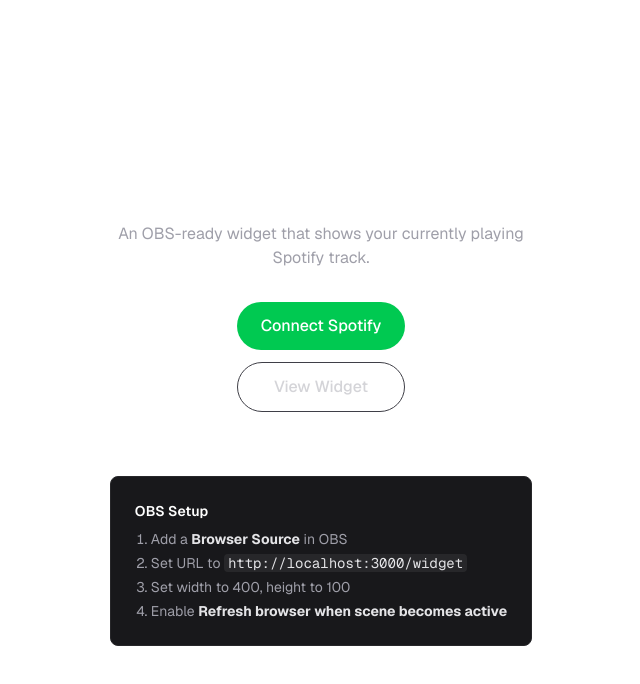
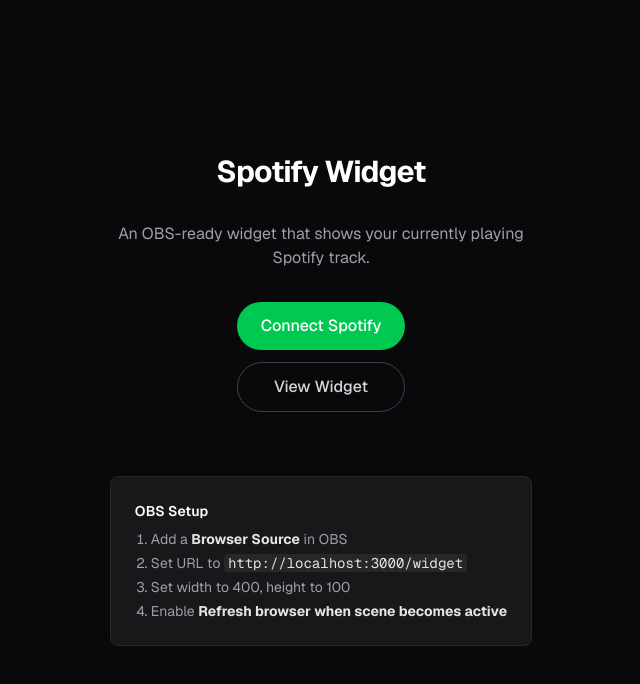
Before and after one commit to cltq/spotify-widget.self, a Next.js app: page / in a window 1280 px wide. Shown: the top 684 px of the page, without its empty margins (319-959 px from the left). Built offline with nearby package versions, Linux system fonts and the light colour scheme; no server answers.

Commit message:
dark theme - fix white background

```diff
--- a/app/page.tsx
+++ b/app/page.tsx
@@ -21,7 +21,7 @@
   }, []);
 
   return (
-    <div className="flex min-h-dvh flex-col items-center justify-center gap-8 p-8 font-sans">
+    <div className="flex min-h-dvh flex-col items-center justify-center gap-8 bg-zinc-950 p-8 font-sans">
       <h1 className="text-3xl font-bold tracking-tight text-white">
         Spotify Widget
       </h1>
```
